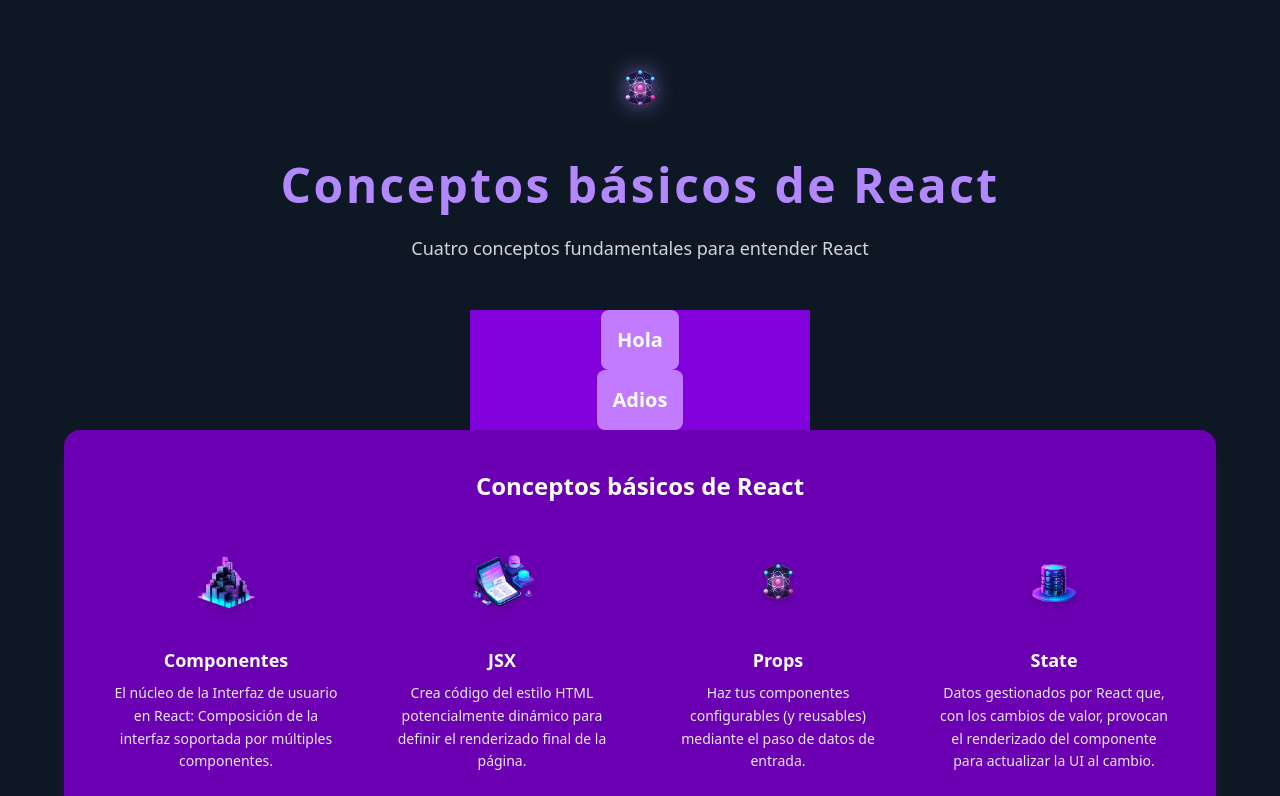
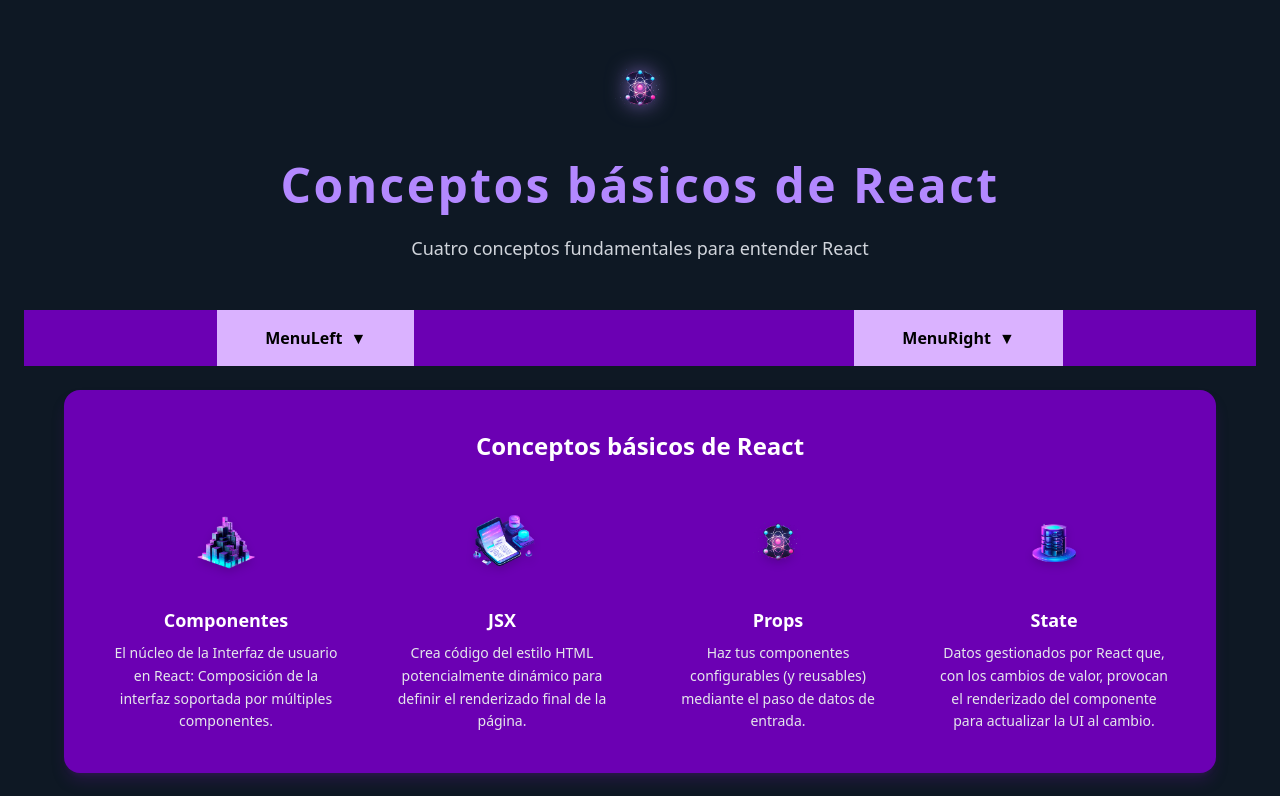
Before and after one commit to NoSoyVerde/web-simple, a Next.js app: page / in a window 1280 px wide. Shown: the top 796 px of the page. Built offline with nearby package versions, Linux system fonts and the light colour scheme; a web font is replaced by a local one.

Commit message:
Web simple finalizada

```diff
--- a/app/components/dropdown.tsx
+++ b/app/components/dropdown.tsx
@@ -1,38 +1,70 @@
 "use client";
-import React from "react";
-import { useState } from "react";
+import React, { useState } from "react";
 import Link from "next/link";
 
-const list = [
-  { href: "/", label: "Home" },
-  { href: "/prueba1", label: "Prueba1" },
-  { href: "/prueba2", label: "Prueba2" },
-];
+type LinkItem = {
+  href: string;
+  label: string;
+};
 
-export default function Dropdown({ menuText }: { menuText: string }) {
+const menuData: Record<string, LinkItem[]> = {
+  MenuLeft: [
+    { href: "/", label: "Home" },
+    { href: "/properties", label: "Properties" },
+    { href: "/add-property", label: "Add Property" },
+  ],
+  MenuRight: [
+    { href: "/profile", label: "Profile" },
+    { href: "/settings", label: "Settings" },
+    { href: "/logout", label: "Logout" },
+  ],
+};
+
+interface DropdownProps {
+  menuText: "MenuLeft" | "MenuRight";
+  position?: "left" | "right";
+}
+
+export default function Dropdown({ menuText, position = "left" }: DropdownProps) {
   const [isOpen, setIsOpen] = useState(false);
 
+  const list = menuData[menuText];
+
+  const finalPosition = position === "right" || menuText === "MenuRight" ? "right" : "left";
+
+const buttonClasses =
+  "h-full px-12 bg-purple-300 text-black font-semibold flex items-center gap-2 focus:outline-none";
+
+
+  const menuClasses =
+    `absolute top-full ${finalPosition === "left" ? "left-0" : "right-0"} w-40 bg-purple-900 rounded-b-md shadow-lg z-20`;
+
+  if (!list) return null;
+
   return (
-    <div className="mx-auto md:mx-28 relative flex flex-col items-center w-[340px] bg-purple-700">
+    <div className="relative h-full">
       <button
-        className="bg-purple-400 p-4 2-full flex items-center justify-between font-bold text-xl rounded-lg t"
+        className={buttonClasses}
         onClick={() => setIsOpen((prev) => !prev)}
-        onBlur={() => setIsOpen(false)}
       >
         {menuText}
+        <span className={`transition-transform ${isOpen ? "rotate-180" : "rotate-0"}`}>
+          ▼
+        </span>
       </button>
+
       {isOpen && (
-        <div className="absolute top-20 w-full bg-pink-950 p-4 rounded-lg z-10">
+        <div className={menuClasses}>
           {list.map((item) => (
-            <div
+            <Link
               key={item.label}
-              className="flex w-full justify-between hover:bg-blue-400 cursor-pointer rounded-r-lg border-l-transparent hover:border-l-white border-l-4"
+              href={item.href}
+
+              className="block px-4 py-4 hover:bg-purple-700 transition"
+              onClick={() => setIsOpen(false)}
             >
-              <Link href={item.href} className='flex-1 text-xl text-white rounded-md px-3 py-2'
-              onClick={() => setIsOpen(false)}>
-                {item.label}
-              </Link>
-            </div>
+              {item.label}
+            </Link>
           ))}
         </div>
       )}
--- a/app/page.tsx
+++ b/app/page.tsx
@@ -7,8 +7,15 @@ export default function Page() {
   return (
     <main className="flex flex-col items-center justify-center min-h-screen px-6 py-12 text-white">
       <Header />
-      <Dropdown menuText="Hola" />
-       <Dropdown menuText="Adios" />
+
+      <div className="w-full bg-[#6b00b3] h-14 flex justify-center items-stretch">
+        <div className="w-full bg-[#6b00b3] h-14 flex justify-center items-stretch gap-110">
+          <Dropdown menuText="MenuLeft" />
+          <Dropdown menuText="MenuRight" />
+        </div>
+      </div>
+
+      <br />
 
       <ConceptsSection />
       <TabsContainer />
```
